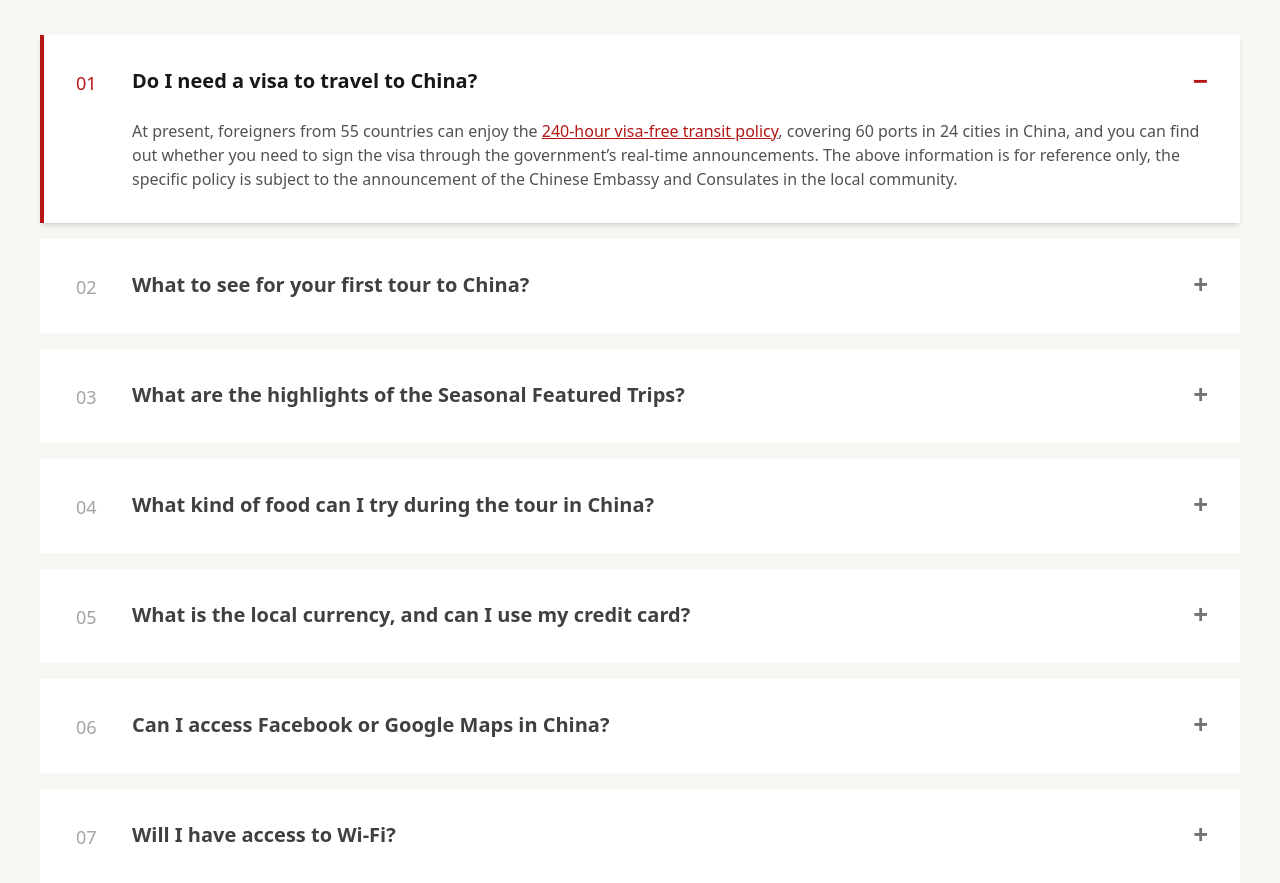
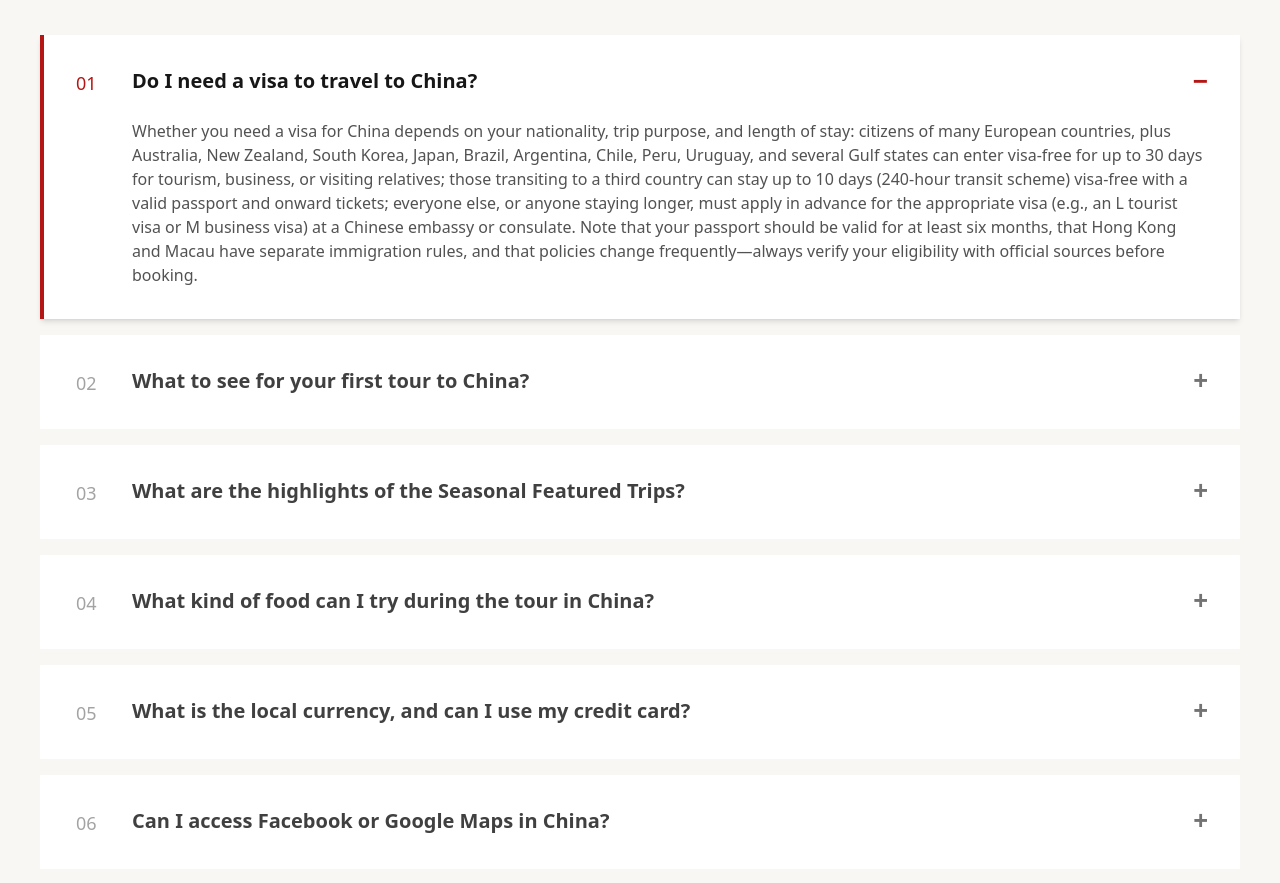
Before and after one commit to 2019135395/chinapuzzles-website, a Next.js app: page /resources/faqs in a window 1280 px wide. Shown: the part 1027-1910 px from the top of the page. Built offline with nearby package versions, Linux system fonts and the light colour scheme.

Commit message:
更新 faqs 和 ContactFooter

```diff
--- a/app/resources/faqs/page.tsx
+++ b/app/resources/faqs/page.tsx
@@ -25,21 +25,7 @@ type FAQ = {
 const faqs: FAQ[] = [
   {
     q: "Do I need a visa to travel to China?",
-    a: (
-      <>
-        At present, foreigners from 55 countries can enjoy the{" "}
-        <a
-          href="https://chinaexplorertour.com/visa-free-specials/"
-          target="_blank"
-          rel="noopener noreferrer"
-          onClick={(e) => e.stopPropagation()}
-          className="text-[#B41615] underline hover:text-[#8a0f0f] transition-colors"
-        >
-          240-hour visa-free transit policy
-        </a>
-        , covering 60 ports in 24 cities in China, and you can find out whether you need to sign the visa through the government&rsquo;s real-time announcements. The above information is for reference only, the specific policy is subject to the announcement of the Chinese Embassy and Consulates in the local community.
-      </>
-    )
+    a: "Whether you need a visa for China depends on your nationality, trip purpose, and length of stay: citizens of many European countries, plus Australia, New Zealand, South Korea, Japan, Brazil, Argentina, Chile, Peru, Uruguay, and several Gulf states can enter visa-free for up to 30 days for tourism, business, or visiting relatives; those transiting to a third country can stay up to 10 days (240-hour transit scheme) visa-free with a valid passport and onward tickets; everyone else, or anyone staying longer, must apply in advance for the appropriate visa (e.g., an L tourist visa or M business visa) at a Chinese embassy or consulate. Note that your passport should be valid for at least six months, that Hong Kong and Macau have separate immigration rules, and that policies change frequently—always verify your eligibility with official sources before booking."
   },
   { q: "What to see for your first tour to China?", a: "Explore iconic historical landmarks, modern developments and local neighborhoods. The itinerary is carefully curated to provide a balanced experience." },
   { q: "What are the highlights of the Seasonal Featured Trips?", a: "Seasonal trips feature special events, festivals, and weather-appropriate destinations to maximize your experience." },
--- a/components/ContactFooter.tsx
+++ b/components/ContactFooter.tsx
@@ -255,10 +255,10 @@ const ContactFooter = () => {
               <h4 className="text-white text-base font-medium mb-2.5">Explore</h4>
               <ul className="space-y-1.5 text-xs">
                 <li><Link href="/" className="hover:text-white transition-colors">Home</Link></li>
-                <li><Link href="#" className="hover:text-white transition-colors">Our Program</Link></li>
-                <li><Link href="#" className="hover:text-white transition-colors">About Us</Link></li>
+                <li><Link href="/program/options" className="hover:text-white transition-colors">Our Program</Link></li>
+                <li><Link href="/about/aboutus" className="hover:text-white transition-colors">About Us</Link></li>
                 <li><Link href="#" className="hover:text-white transition-colors">Resources</Link></li>
-                <li><Link href="#" className="hover:text-white transition-colors">Contact</Link></li>
+                <li><Link href="/contact/contactus" className="hover:text-white transition-colors">Contact Us</Link></li>
               </ul>
             </div>
 
```
